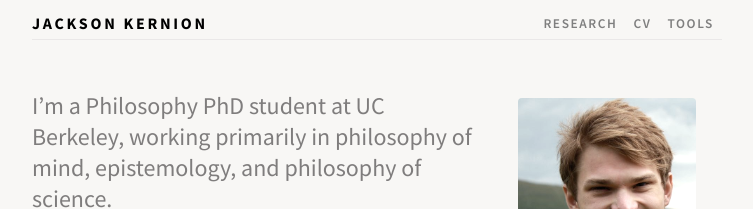
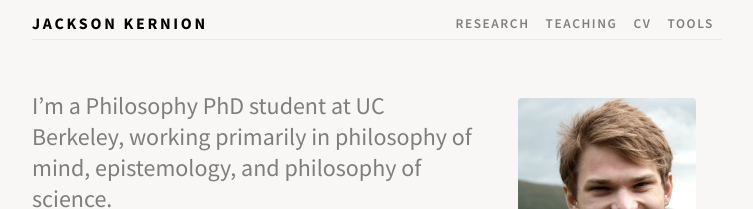
Before and after one commit to jacksonkernion/jacksonkernion.github.io, a Jekyll site: the page built from index.md, in a window 1280 px wide. Shown: the top 209 px of the page, without its empty margins (263-1016 px from the left). Built offline with Jekyll 4.4.1, drawn with Linux system fonts in a browser that asks for light colours; nearby versions of some CDN libraries; our own code applies the rules of GitHub Pages for plain Markdown files.

Commit message:
Added Teaching page.

```diff
--- a/_layouts/default.html
+++ b/_layouts/default.html
@@ -50,6 +50,7 @@
     <div class="collapse navbar-collapse justify-content-end" id="navbarSupportedContent">
       <ul class="navbar-nav">
         <li class="nav-item"><a class="nav-link {% if page.title == 'Research' %} active {% endif %}" href="/research">Research</a></li>
+        <li class="nav-item"><a class="nav-link {% if page.title == 'Teaching' %} active {% endif %}" href="/teaching">Teaching</a></li>
         <li class="nav-item"><a class="nav-link {% if page.title == 'CV' %} active {% endif %}" href="assets/CV - Jackson Kernion.pdf">CV</a></li>
         <li class="nav-item"><a class="nav-link {% if page.title == 'Tools' %} active {% endif %}" href="/tools">Tools</a></li>
       </ul>
```
